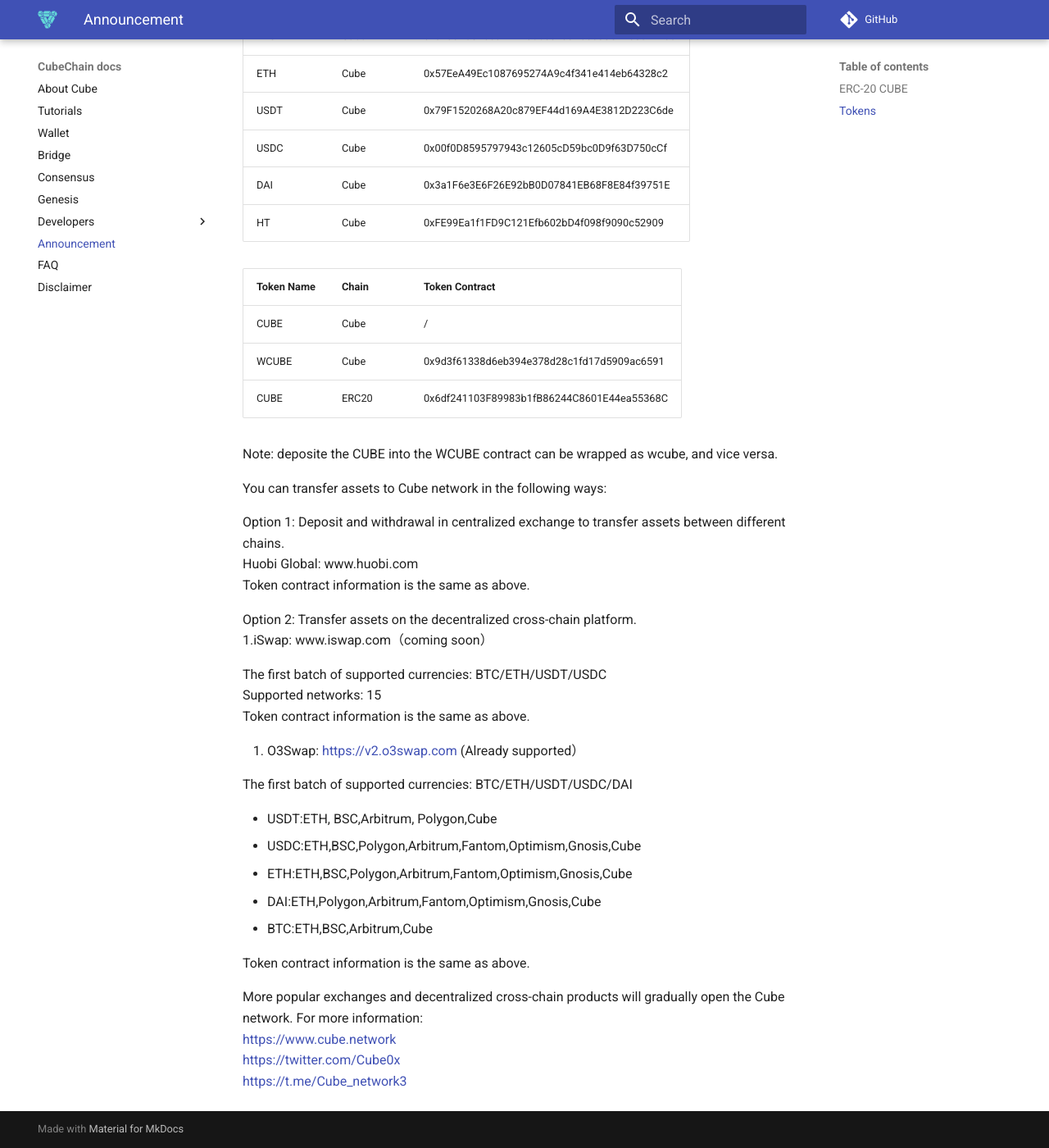
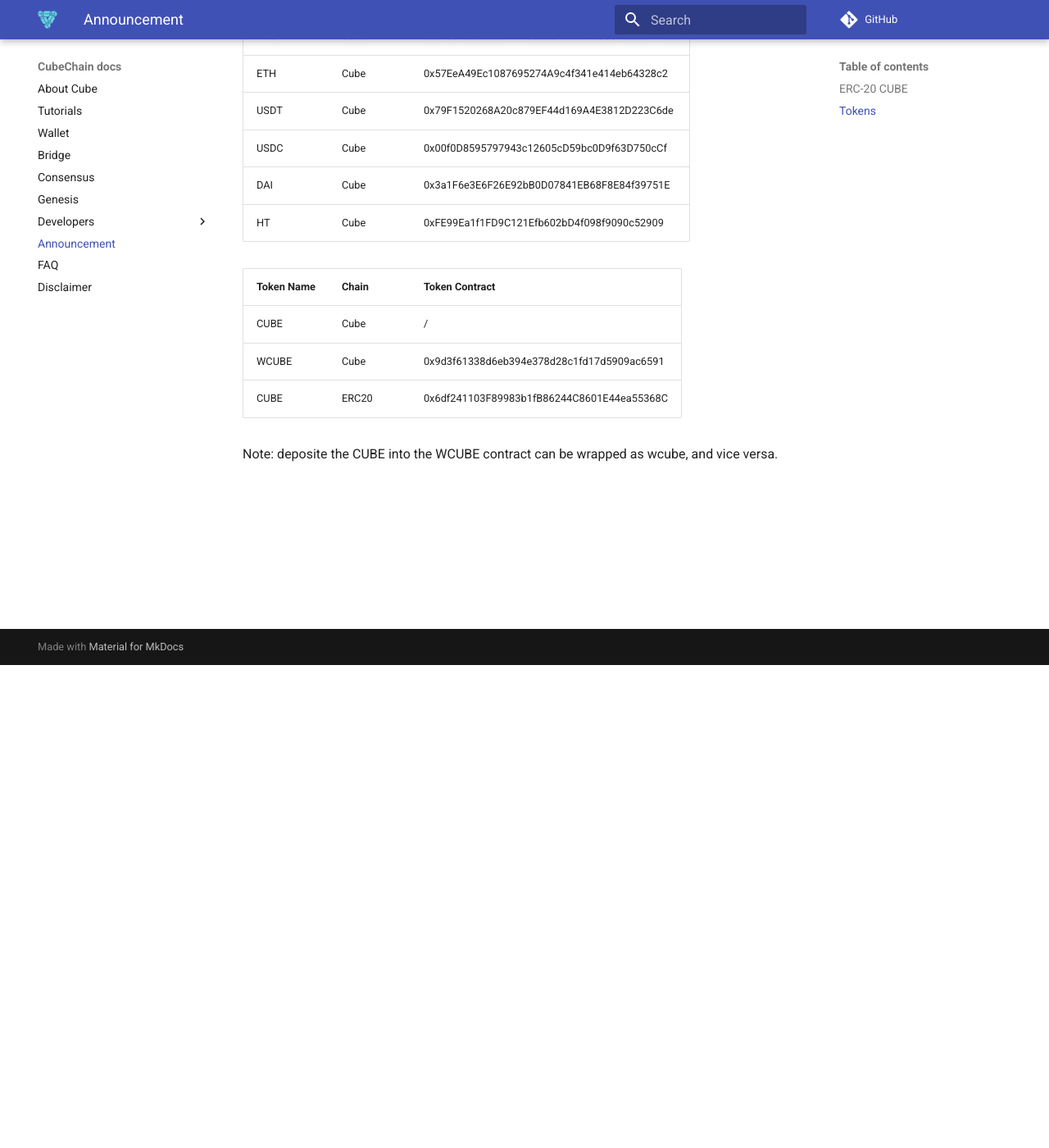
Before and after one commit to cube-network/cube-docs, an MkDocs documentation site: the page built from docs/Announcement.md, in a window 1280 px wide and 1400 px high, scrolled down 589 px. Shown: the whole window at 82% size. Built offline with MkDocs 1.6.1 and Material for MkDocs 9.7.7, drawn with Linux system fonts in a browser that asks for light colours; comment, search, counter and statistics services are not loaded.

Commit message:
update announcement

```diff
--- a/docs/Announcement.md
+++ b/docs/Announcement.md
@@ -34,34 +34,3 @@ The first batch of supported currencies: BTC/ETH/USDT/USDC/DAI
 
 
 Note: deposite the CUBE into the WCUBE contract can be wrapped as wcube, and vice versa.
-
-You can transfer assets to Cube network in the following ways:
-
-Option 1: Deposit and withdrawal in centralized exchange to transfer assets between different chains.
-Huobi Global: www.huobi.com
-Token contract information is the same as above.
-
-
-Option 2: Transfer assets on the decentralized cross-chain platform.
-1.iSwap: www.iswap.com（coming soon）
-
-The first batch of supported currencies: BTC/ETH/USDT/USDC
-Supported networks: 15
-Token contract information is the same as above.
-
-2. O3Swap: <https://v2.o3swap.com> (Already supported）
-
-The first batch of supported currencies: BTC/ETH/USDT/USDC/DAI
-
-* USDT:ETH, BSC,Arbitrum, Polygon,Cube
-* USDC:ETH,BSC,Polygon,Arbitrum,Fantom,Optimism,Gnosis,Cube
-* ETH:ETH,BSC,Polygon,Arbitrum,Fantom,Optimism,Gnosis,Cube
-* DAI:ETH,Polygon,Arbitrum,Fantom,Optimism,Gnosis,Cube
-* BTC:ETH,BSC,Arbitrum,Cube
-
-Token contract information is the same as above.
-
-More popular exchanges and decentralized cross-chain products will gradually open the Cube network. For more information:
-<https://www.cube.network>
-<https://twitter.com/Cube0x>
-<https://t.me/Cube_network3>
```
